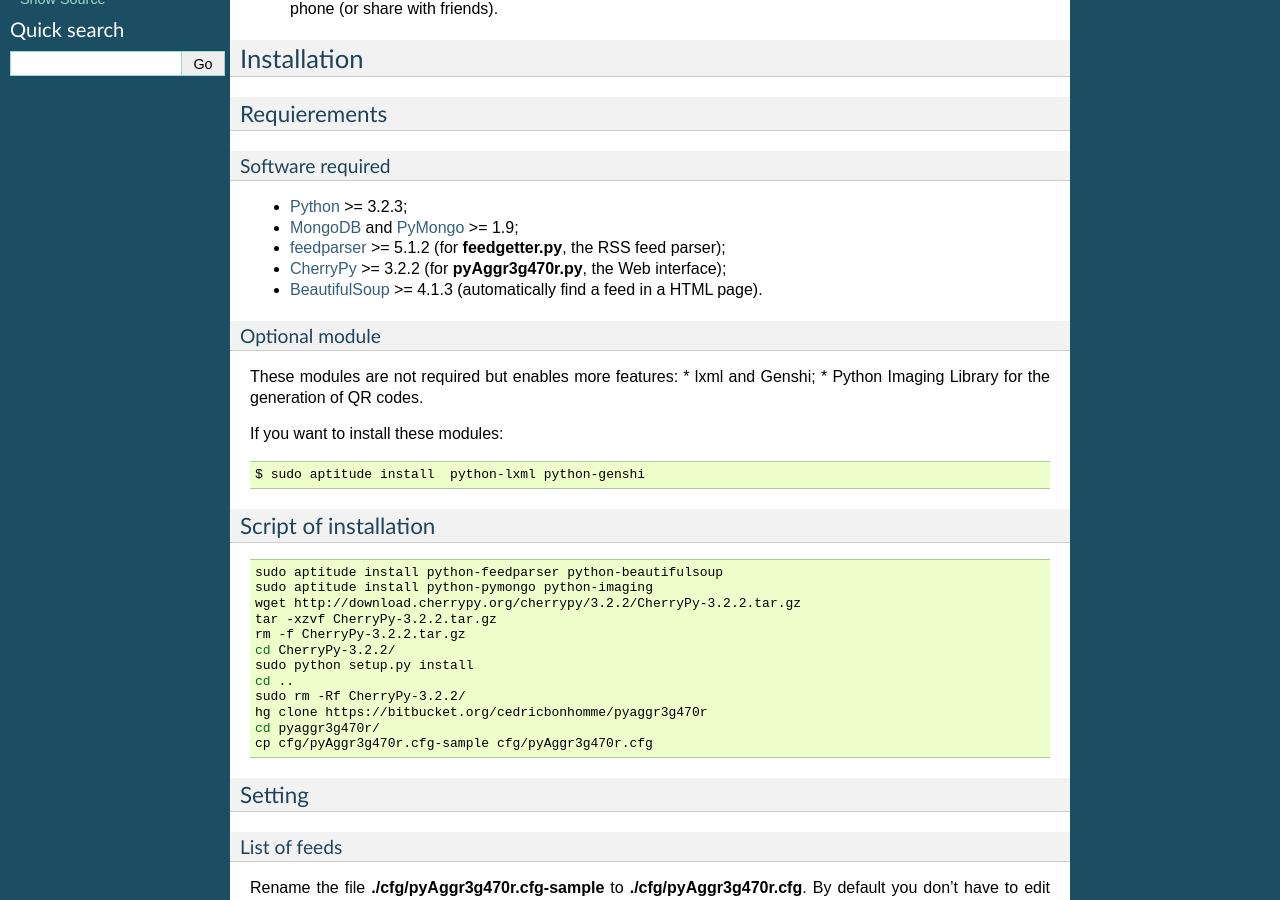
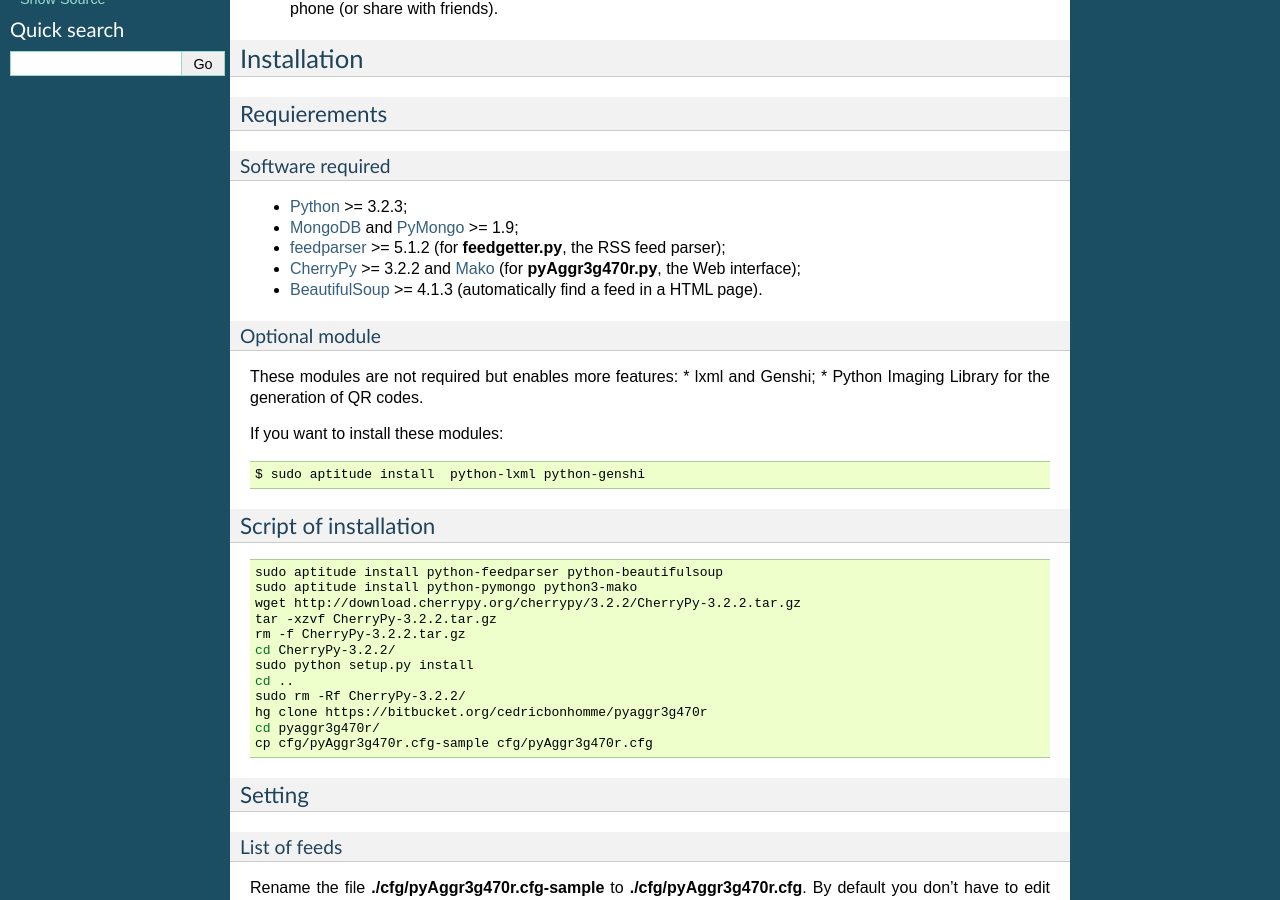
Before and after one commit to cedricbonhomme/newspipe, a Sphinx documentation site: the page built from docs/index.rst, in a window 1280 px wide and 900 px high, scrolled down 431 px. Built offline with Sphinx 7.4.7, drawn with Linux system fonts in a browser that asks for light colours.

```diff
--- a/docs/index.rst
+++ b/docs/index.rst
@@ -40,7 +40,7 @@ Software required
 * Python_ >= 3.2.3;
 * MongoDB_ and PyMongo_ >= 1.9;
 * feedparser_ >= 5.1.2 (for **feedgetter.py**, the RSS feed parser);
-* CherryPy_ >= 3.2.2 (for **pyAggr3g470r.py**, the Web interface);
+* CherryPy_ >= 3.2.2 and Mako_ (for **pyAggr3g470r.py**, the Web interface);
 * BeautifulSoup_ >= 4.1.3 (automatically find a feed in a HTML page).
 
 
@@ -65,7 +65,7 @@ Script of installation
 .. code-block:: bash
 
     sudo aptitude install python-feedparser python-beautifulsoup
-    sudo aptitude install python-pymongo python-imaging
+    sudo aptitude install python-pymongo python3-mako
     wget http://download.cherrypy.org/cherrypy/3.2.2/CherryPy-3.2.2.tar.gz
     tar -xzvf CherryPy-3.2.2.tar.gz
     rm -f CherryPy-3.2.2.tar.gz
@@ -165,5 +165,6 @@ Contact
 .. _MongoDB: http://www.mongodb.org/
 .. _PyMongo: https://github.com/mongodb/mongo-python-driver
 .. _CherryPy: http://cherrypy.org/
+.. _Mako: http://www.makotemplates.org/
 .. _BeautifulSoup: http://www.crummy.com/software/BeautifulSoup/
 .. _GPLv3: http://www.gnu.org/licenses/gpl-3.0.txt
```
Also changed, not shown: README.md (+1 -1 lines).
